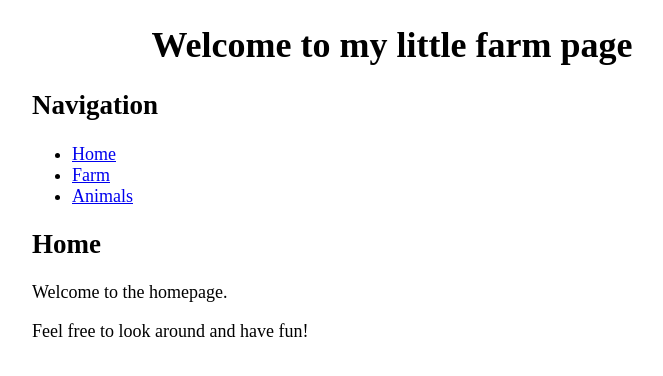
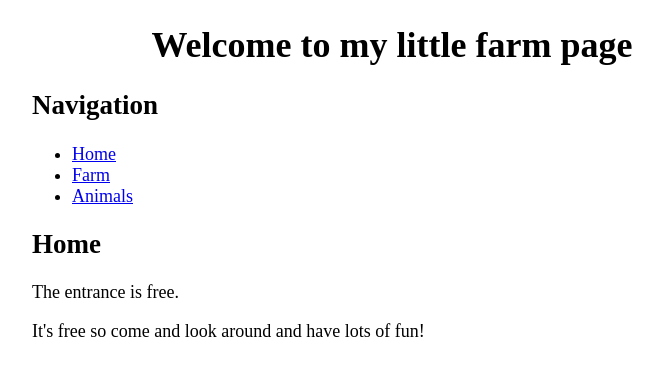
Before and after one commit to WalliedeWalrus/farm, a Flask app: page / in a window 1280 px wide. Shown: the top 376 px of the page, without its empty margins (248-911 px from the left). Run offline with Flask 3, Linux system fonts and the light colour scheme.

Commit message:
Update index.html

```diff
--- a/farm/templates/index.html
+++ b/farm/templates/index.html
@@ -1,7 +1,7 @@
 {% extends "base.html" %}
 {% block content %}
 <h2>Home</h2>
-<p>Welcome to the homepage.</p>
-<p>Feel free to look around and have fun!</p>
+<p>The entrance is free.</p>
+<p>It's free so come and look around and have lots of fun!</p>
 
 {% endblock content %}
```
